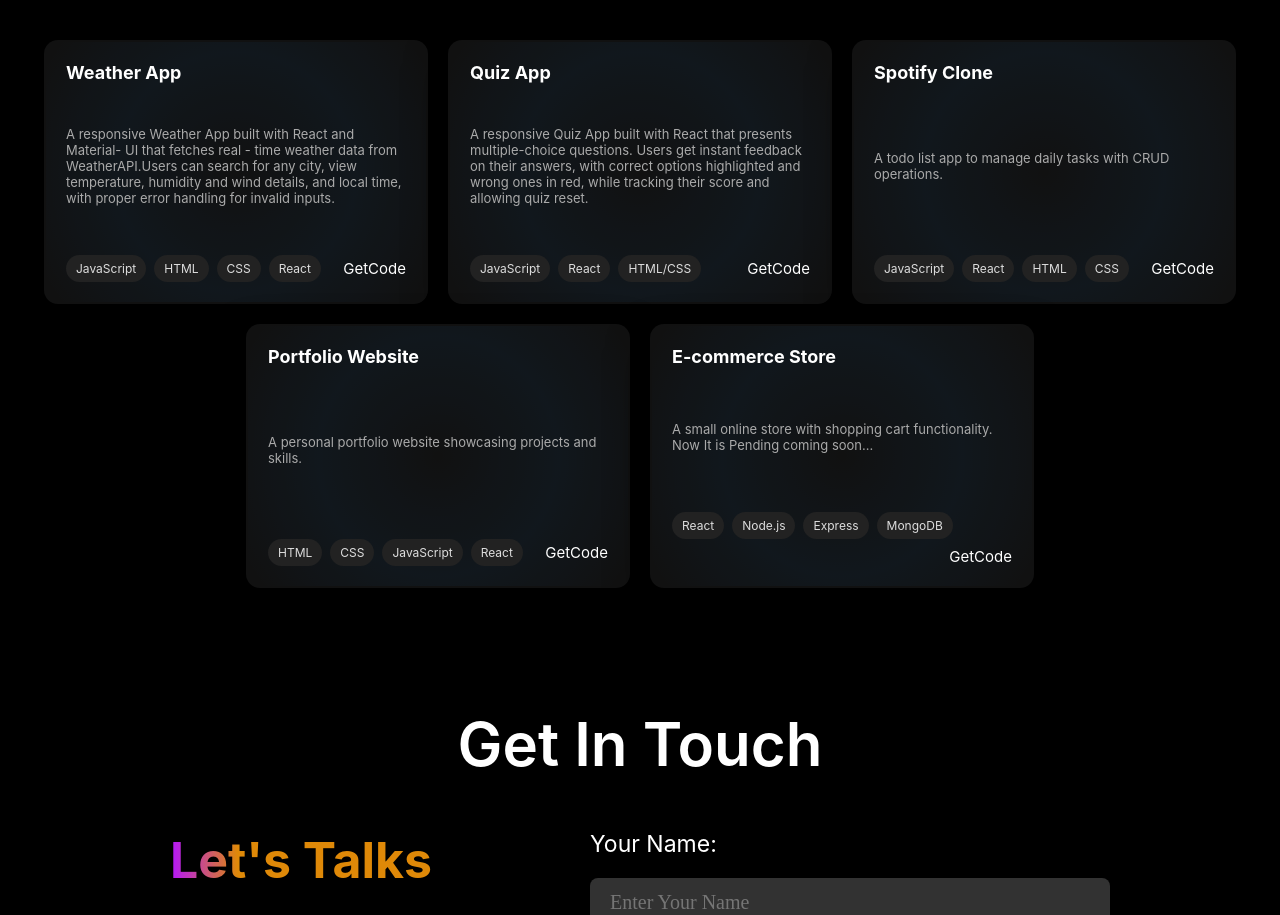
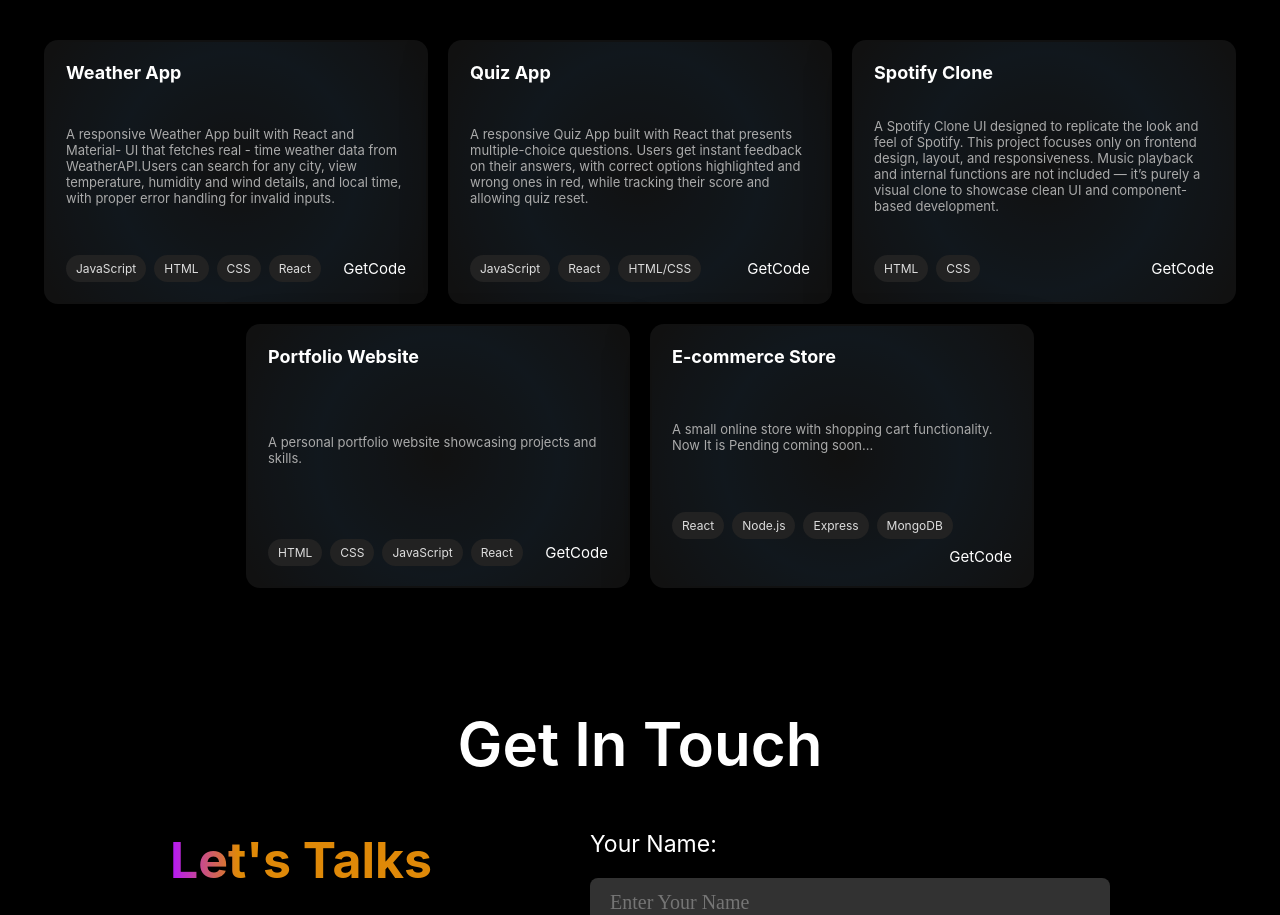
Before and after one commit to surajgupta9161/portfolio, a React (Vite) app: page / in a window 1280 px wide. Shown: the part 1730-2645 px from the top of the page. Built offline with nearby package versions, Linux system fonts and the light colour scheme.

Commit message:
Update Data.js

```diff
--- a/src/Data/Data.js
+++ b/src/Data/Data.js
@@ -14,8 +14,8 @@ const Data = [
     },
     {
         title: "Spotify Clone",
-        description: "A todo list app to manage daily tasks with CRUD operations.",
-        technologies: ["JavaScript", "React", "HTML", "CSS"]
+        description:"A Spotify Clone UI designed to replicate the look and feel of Spotify. This project focuses only on frontend design, layout, and responsiveness. Music playback and internal functions are not included — it’s purely a visual clone to showcase clean UI and component-based development.",
+        technologies: ["HTML", "CSS"]
     },
     {
         title: "Portfolio Website",
```
